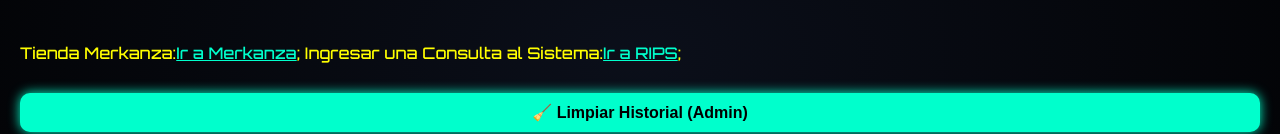
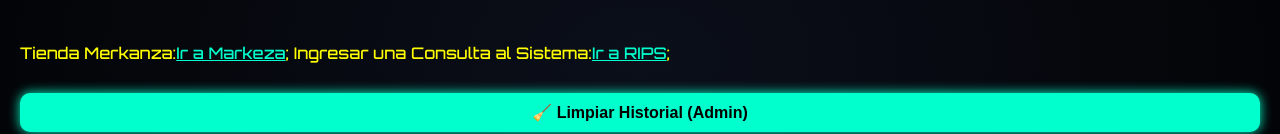
Before and after one commit to Spaservis/TurnoBarberia, a plain HTML site: page index.html in a window 1280 px wide. Shown: the part 1145-1279 px from the top of the page. Drawn offline with Linux system fonts and the light colour scheme.

Commit message:
index.html

```diff
--- a/index.html
+++ b/index.html
@@ -134,7 +134,7 @@
   <h3>Turnos Disponibles</h3>
   <ul id="turnosDisponibles"></ul>
 
-Tienda Merkanza:<a href="https://spaservis.github.io/Markeza/" target="_blank">Ir a Merkanza </a>;
+Tienda Merkanza:<a href="https://spaservis.github.io/Markeza/" target="_blank">Ir a Markeza </a>;
 Ingresar una Consulta al Sistema:<a href="https://spaservis.github.io/RIPS/" target="_blank">Ir a RIPS </a>;
 
 
```
